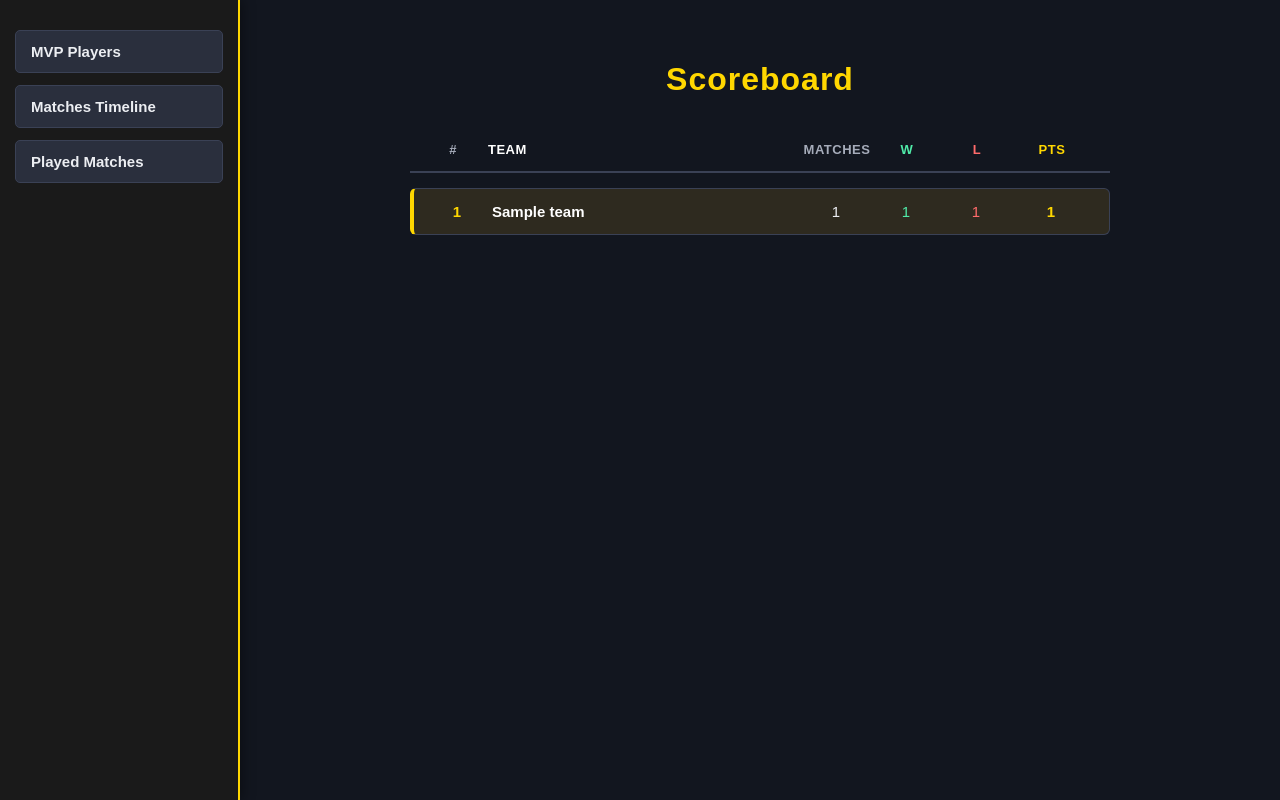
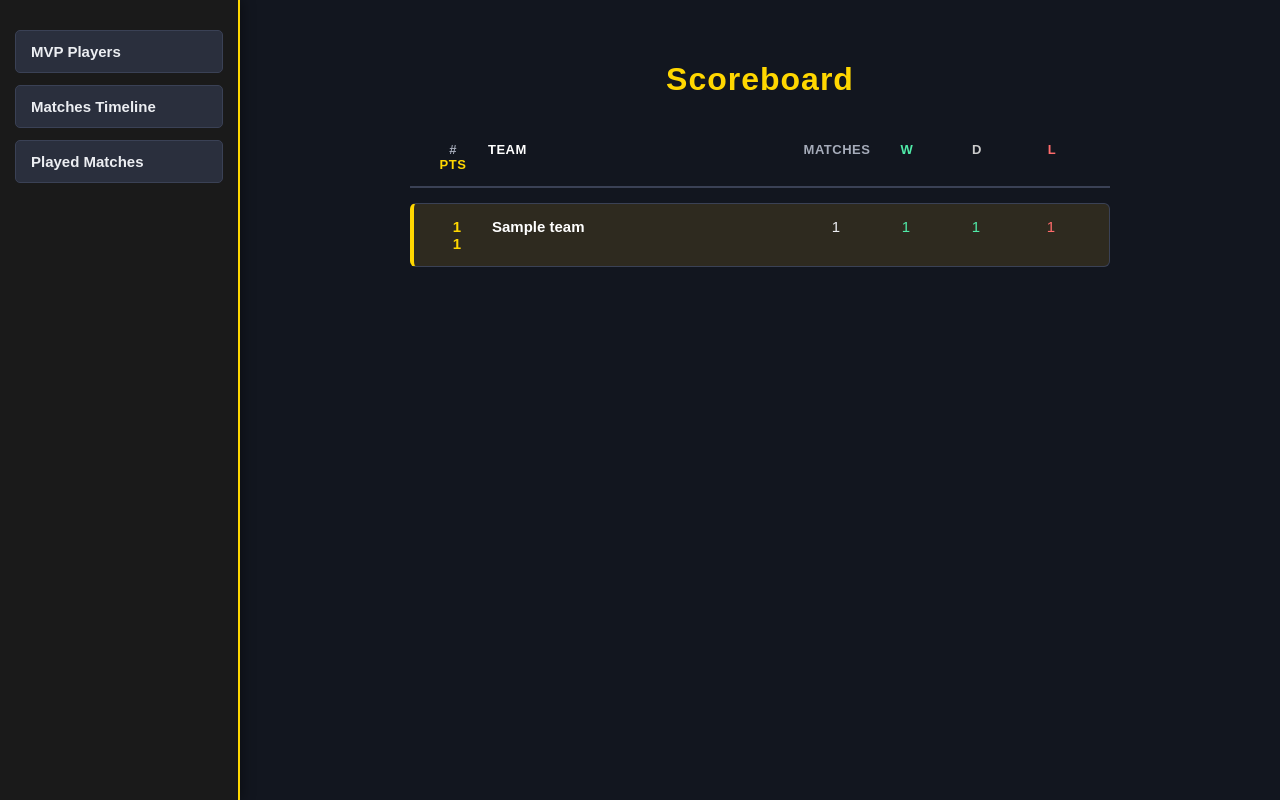
Before and after one commit to youssefosso63-afk/football-scoreboard, a Django app: page / in a window 1280 px wide. Run offline with Django 5.2, Linux system fonts and the light colour scheme; tables that the repository leaves empty hold one stand-in row (values such as "Sample post").

Commit message:
Add draw column to scoreboard
Updated scoreboard to include draws in match statistics.

```diff
--- a/football/vbscores/templates/vb/scoreboard.html
+++ b/football/vbscores/templates/vb/scoreboard.html
@@ -134,6 +134,9 @@
             .col_loss {
                 color: #ff6b6b;
             }
+            .col_draw {
+                color: #CCC;
+            }
         </style>
     </head>
     <body>
@@ -152,6 +155,7 @@
                     <span class="col_team">Team</span>
                     <span class="col_matches">Matches</span>
                     <span class="col_win">W</span>
+                    <span class="col_draw">D</span>
                     <span class="col_loss">L</span>
                     <span class="col_pts">Pts</span>
                 </li>
@@ -161,6 +165,7 @@
                     <span class="col_team">{{ score.team.name }}</span>
                     <span class="col_matches">{{ score.matches }}</span>
                     <span class="col_win">{{ score.W }}</span>
+                    <span class="col_win">{{ score.D }}</span>
                     <span class="col_loss">{{ score.L }}</span>
                     <span class="col_pts">{{ score.pts }}</span>
                 </li>
```
